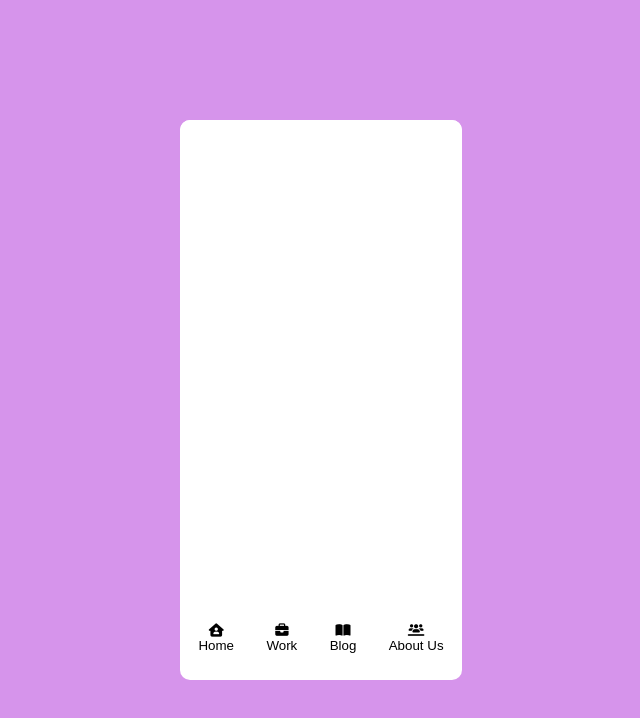
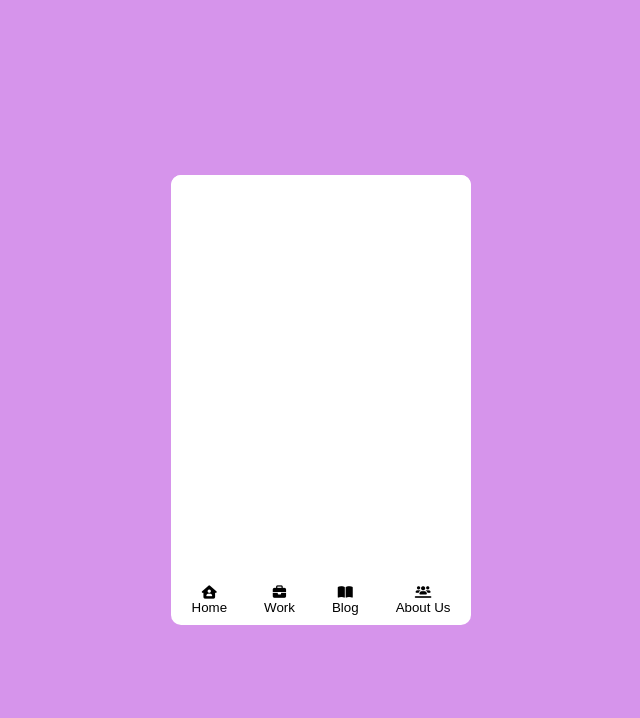
Before and after one commit to Bhushanab159/HTML-CSS-Project---HTML-CSS---PROJECT---87ykjdyojm80, a plain HTML site: page index.html in a window 1280 px wide. Shown: the whole page, without its empty margins (319-959 px from the left). Drawn offline with Linux system fonts and the light colour scheme.

Commit message:
Update styles.css

```diff
--- a/styles.css
+++ b/styles.css
@@ -12,8 +12,8 @@
 }
 .con{
     background-color: #fff;
-    width: 22vw;
-    height: 70vh;
+    width: 300px;
+    height: 450px;
     border-radius: 10px;
     box-shadow: 1px #fff ;
 }
```
